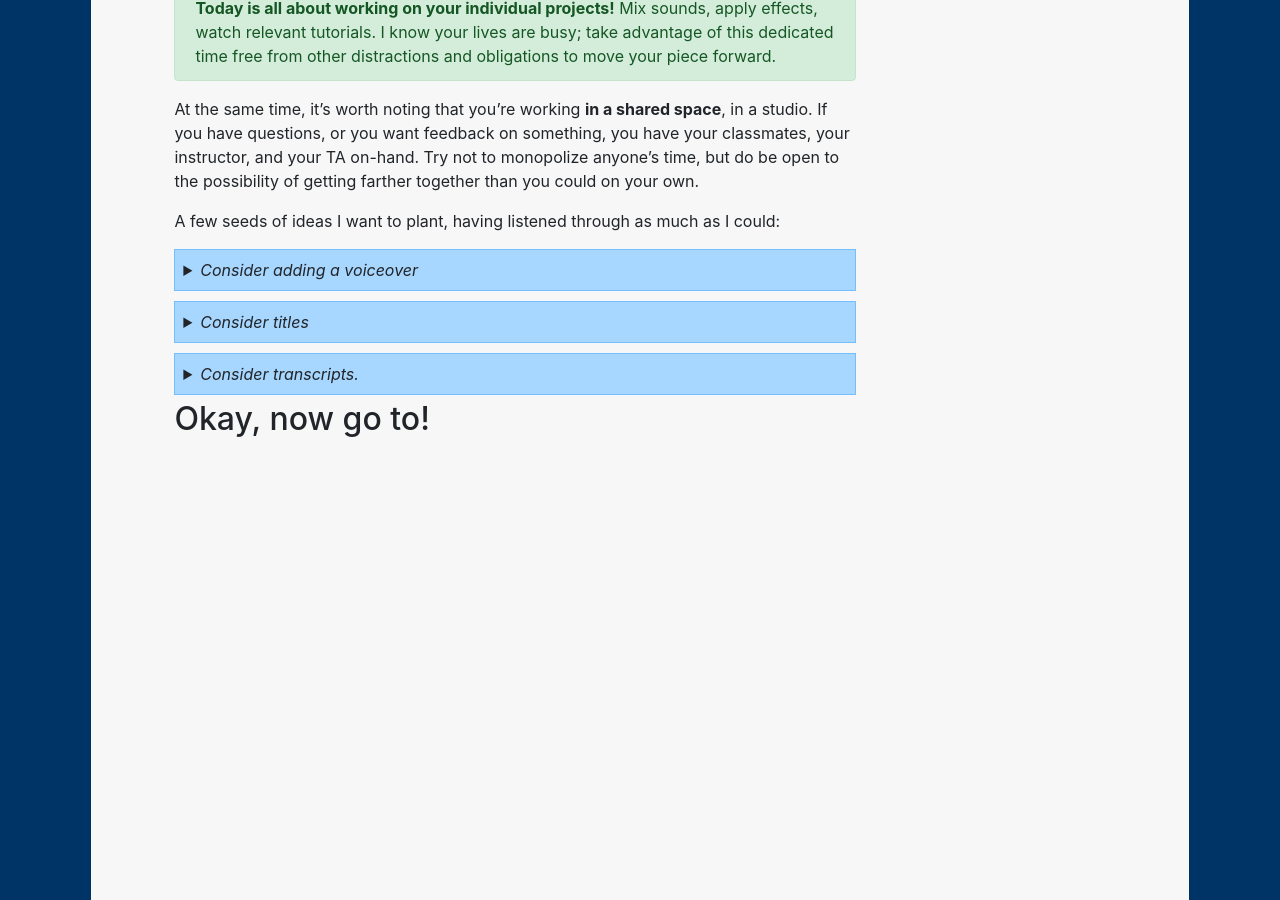
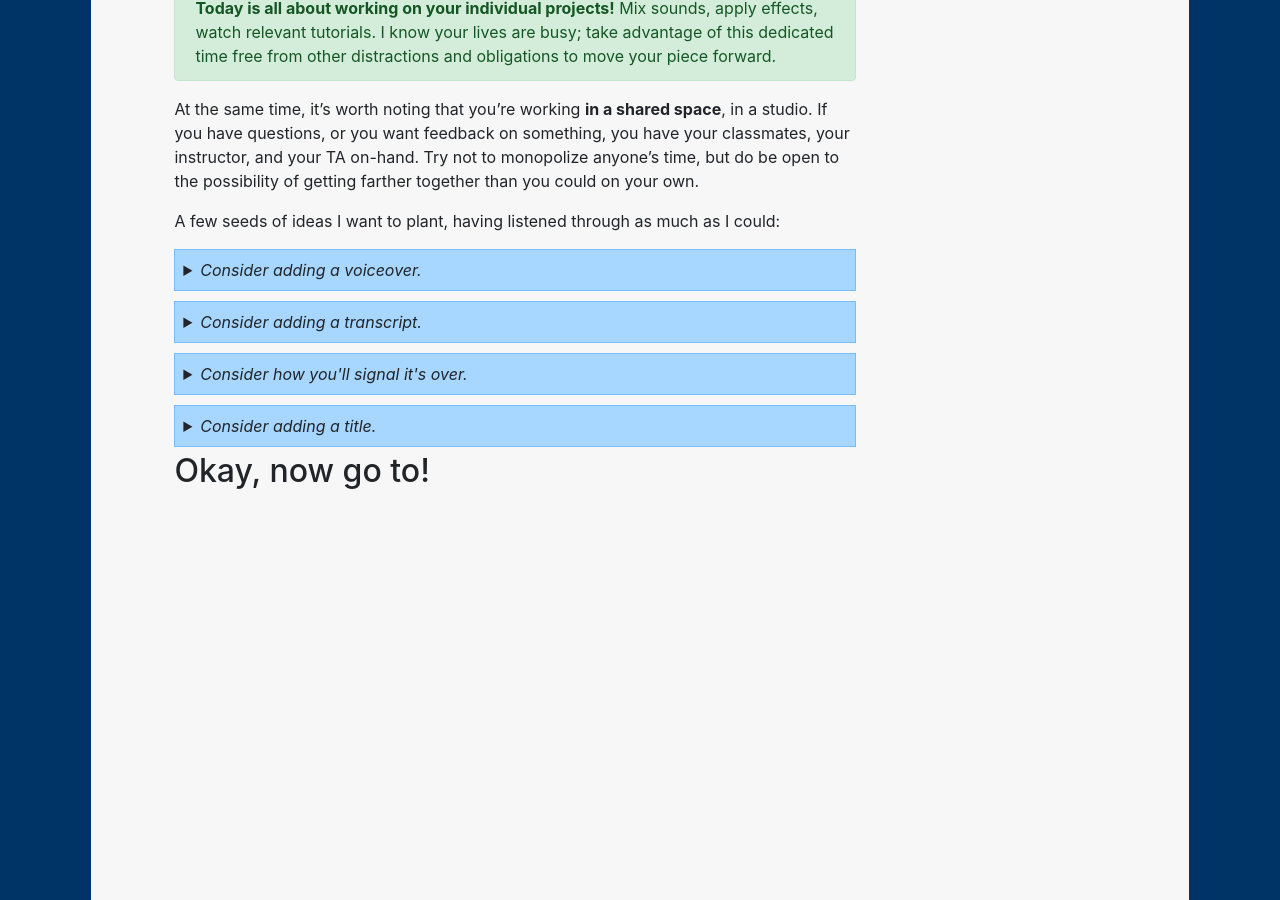
Before and after one commit to benmiller314/cdm2020spring, a Jekyll site: the page built from plans/lesson-08.md, in a window 1280 px wide and 900 px high, scrolled down 377 px. Built offline with Jekyll 4.4.1, drawn with Linux system fonts in a browser that asks for light colours; our own code applies the rules of GitHub Pages for plain Markdown files.

Commit message:
add notes on voiceover, on endings

```diff
--- a/plans/lesson-08.md
+++ b/plans/lesson-08.md
@@ -27,24 +27,36 @@
 -->
 
 <details>
-<summary><em>Consider adding a voiceover</em></summary>
+<summary><em>Consider adding a voiceover.</em></summary>
+
+Maybe I'm just getting old, but as I've puttered around various places by myself in the last week I've noticed that I don't stay silent: I mutter as I putter. Even if it's just short reactions to things I see ("nice!") or read ("really? really."), even if it's not words ("hmm!"), I tend to narrate my day.
+
+All of which is to say, if your soundscape takes your listeners along on a ride inside someone's head, but you haven't yet included any human voices, I'd at least give some thought to whether a word here or there might help. (Note that the voice doesn't have to exist in the same timestream as the events of the narrative: think about some of the retrospective commentary in <a href="https://training.npr.org/2015/10/30/six-npr-stories-that-breathe-life-into-neighborhood-scenes/">the NPR reading I had you do</a>, especially the pieces featuring Steve Inskeep and Robert Siegel.)
 
 </details>
 
 <details>
-<summary><em>Consider titles</em></summary>
-
-A title can provide a location, a clue, a genre, a commentary; it can make or unmake listener expectations. What will you call your soundscape narrative? Where will you let listeners know that name? (In the README? In a recorded introduction to the sound file itself?)
-</details>
-
-<details>
-<summary><em>Consider transcripts.</em></summary>
+<summary><em>Consider adding a transcript.</em></summary>
 
 If you're working off of a script, as a number of you seem to be, please do consider turning it into a readable transcript you can place alongside the sound file: it's not only more accessible for the temporarily or permanently hearing-impaired, but it also makes your piece easier to search for (and within).
 
 I forgot to send an email with examples (I blame this illness), but I can fix that now! NPR's <em>This American Life</em> does a great job, and they're relatively straightforward in format, too. Why not check out some of their <a href="https://www.thisamericanlife.org/recommended">recommended episodes</a>, including a primer for listeners <a href="https://www.thisamericanlife.org/recommended/new-to-this-american-life">new to the show</a> that tipped me off to this <a href="https://www.thisamericanlife.org/109/notes-on-camp">one on camp</a>. (I was excited by this description: <em>"This one drops you in a place and immerses you there so quickly and happily. Just a deeply cheerful trip into childhood summertime."</em>) Or, for something closer to the length of what you'll be working on – a special episode with <a href="https://www.thisamericanlife.org/241/20-acts-in-60-minutes">20 acts in 60 minutes</a>?
 
 You access the transcript from the top of each full episode page, but you can jump to specific sections, or "acts," when choosing what to listen to.
+</details>
+
+<details>
+<summary><em>Consider how you'll signal it's over.</em></summary>
+Endings are tricky. In an essay, I'd say they usually depend on beginnings: completing some thought you'd left open, or answering a question. In stories, there's often an epiphany (new insight) or a denouement, a return to a previous situation but with the characters' perspectives on it now changed. You can try those things with soundscapes, too, but there are added elements: if you have music, you can make sure to "resolve" back into the root chord, or to complete a rhythmic sequence; if you have an ongoing event, you can fade out; if you have a surprise or joke ending, you can signal intentionality by muting the backgrounds to draw attention to the one track that remains.
+
+There are lots of ways to do this. But if you're satisfied with the overall shape, endings are one place where you can put a little extra polish in!
+
+</details>
+
+<details>
+<summary><em>Consider adding a title.</em></summary>
+
+A title can provide a location, a clue, a genre, a commentary; it can make or unmake listener expectations. What will you call your soundscape narrative? Where will you let listeners know that name? (In the README? In a recorded introduction to the sound file itself, either with or without a <a href="https://tvtropes.org/pmwiki/pmwiki.php/Main/TheTeaser?from=Main.ColdOpen">cold open</a>?)
 </details>
 
 <!-- <details>
```
